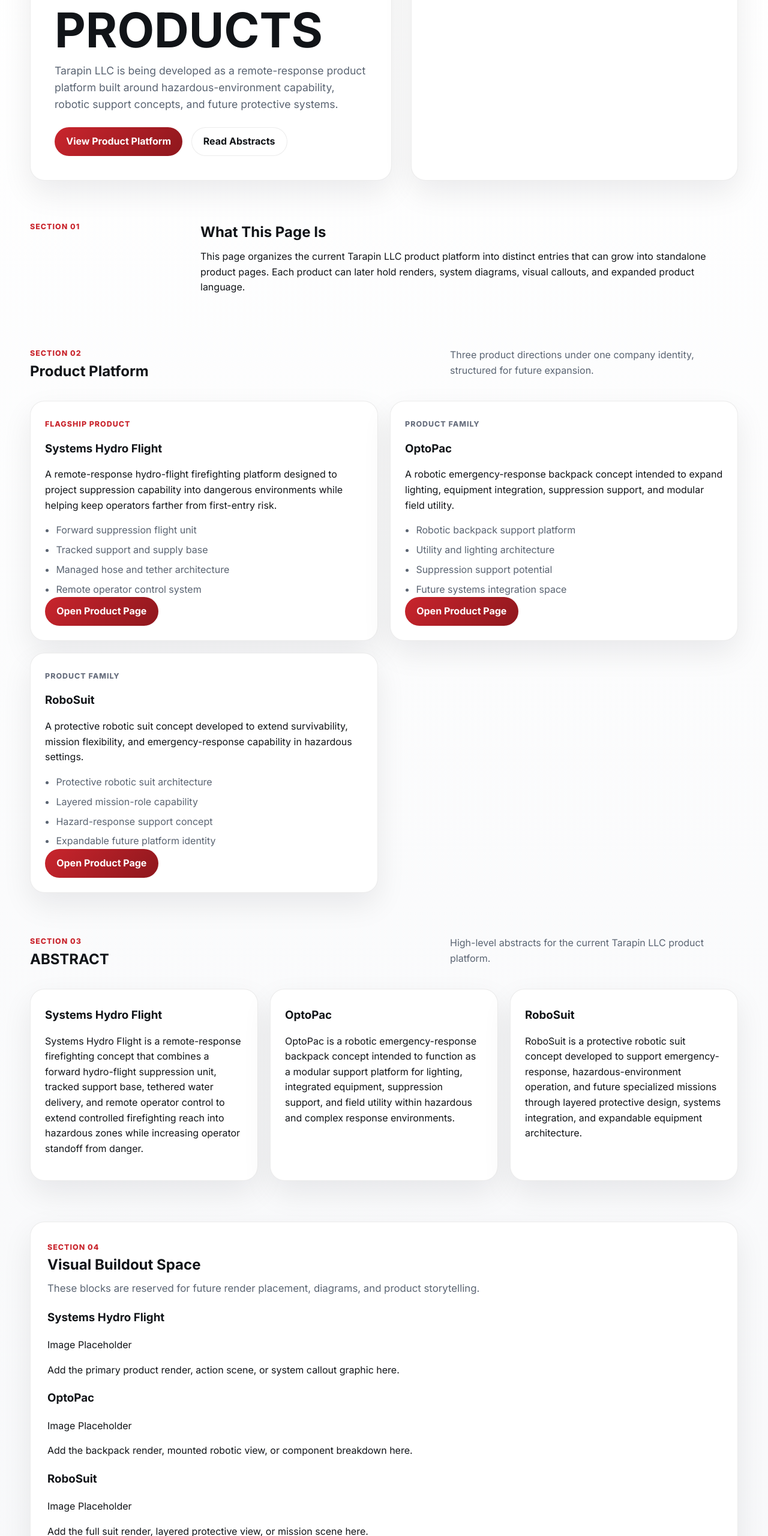
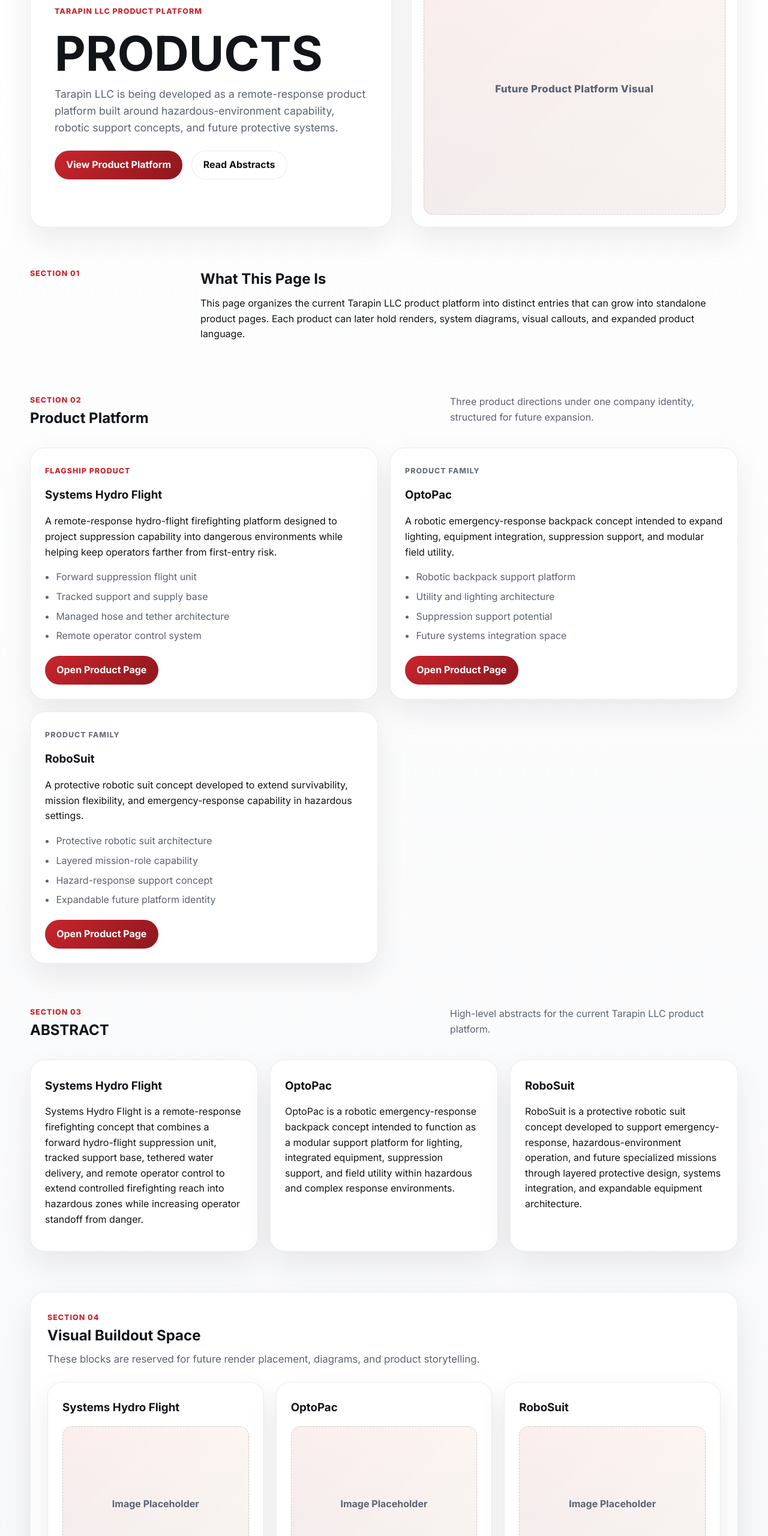
Before and after one commit to shrekenstine3-lgtm/tarapinllc-site, a plain HTML site: page index.html in a window 1280 px wide. Shown: the part 240-2800 px from the top of the page at 60% size. Drawn offline with Linux system fonts and the light colour scheme.

Commit message:
Update styles.css

```diff
--- a/styles.css
+++ b/styles.css
@@ -103,7 +103,8 @@
 .scene-card,
 .impact-card,
 .company-card,
-.system-feature-card {
+.system-feature-card,
+.product-visual-card {
   background: var(--surface);
   border: 1px solid var(--line);
   border-radius: var(--radius);
@@ -234,7 +235,8 @@
 
 .card-grid,
 .detail-grid,
-.impact-grid {
+.impact-grid,
+.product-visual-grid {
   display: grid;
   gap: 1.25rem;
 }
@@ -248,11 +250,17 @@
   grid-template-columns: repeat(3, minmax(0, 1fr));
 }
 
+.product-visual-grid {
+  grid-template-columns: repeat(3, minmax(0, 1fr));
+  margin-top: 1.5rem;
+}
+
 .product-card,
 .detail-card,
 .scene-card,
 .impact-card,
-.company-card {
+.company-card,
+.product-visual-card {
   padding: 1.5rem;
 }
 
@@ -273,6 +281,10 @@
 
 .feature-list li + li {
   margin-top: 0.45rem;
+}
+
+.product-page-link {
+  margin-top: 1.25rem;
 }
 
 .system-band {
@@ -381,8 +393,9 @@
   flex: 1;
 }
 
-.placeholder {
-  min-height: 260px;
+.placeholder,
+.product-placeholder-hero,
+.visual-placeholder {
   border: 1px dashed rgba(17, 20, 24, 0.18);
   border-radius: calc(var(--radius) - 8px);
   background:
@@ -392,6 +405,22 @@
   place-items: center;
   text-align: center;
   padding: 1.5rem;
+  color: var(--muted);
+  font-weight: 700;
+}
+
+.placeholder {
+  min-height: 260px;
+}
+
+.product-placeholder-hero {
+  min-height: 420px;
+  height: 100%;
+}
+
+.visual-placeholder {
+  min-height: 260px;
+  margin: 1rem 0 1rem;
 }
 
 .placeholder-hero {
@@ -412,7 +441,8 @@
   border-color: rgba(255, 255, 255, 0.12);
 }
 
-.placeholder span {
+.placeholder span,
+.product-placeholder-hero span {
   display: block;
   font-size: 1.05rem;
   font-weight: 800;
@@ -434,7 +464,8 @@
 .impact-card h3,
 .product-card h3,
 .detail-card h3,
-.company-card h3 {
+.company-card h3,
+.product-visual-card h3 {
   margin-top: 0.2rem;
   margin-bottom: 0.6rem;
 }
@@ -461,7 +492,8 @@
   .detail-grid,
   .impact-grid,
   .footer-grid,
-  .system-callouts {
+  .system-callouts,
+  .product-visual-grid {
     grid-template-columns: 1fr;
   }
 
@@ -495,7 +527,8 @@
   .scene-card,
   .impact-card,
   .company-card,
-  .system-feature-card {
+  .system-feature-card,
+  .product-visual-card {
     padding: 1.2rem;
   }
 
@@ -512,4 +545,13 @@
     width: 100%;
     text-align: center;
   }
+
+  .product-placeholder-hero,
+  .hero-image {
+    min-height: 280px;
+  }
+
+  .visual-placeholder {
+    min-height: 200px;
+  }
 }
```
